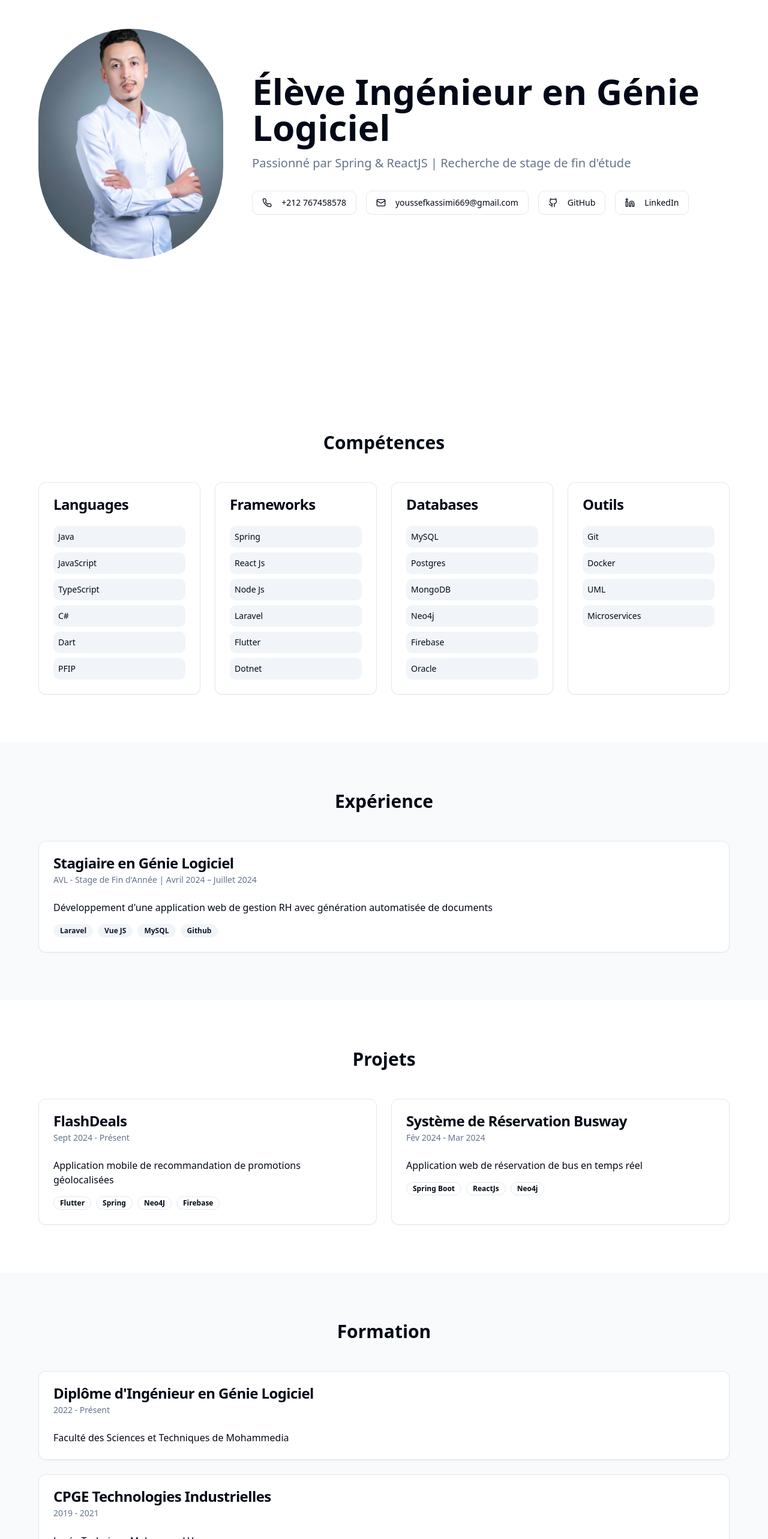
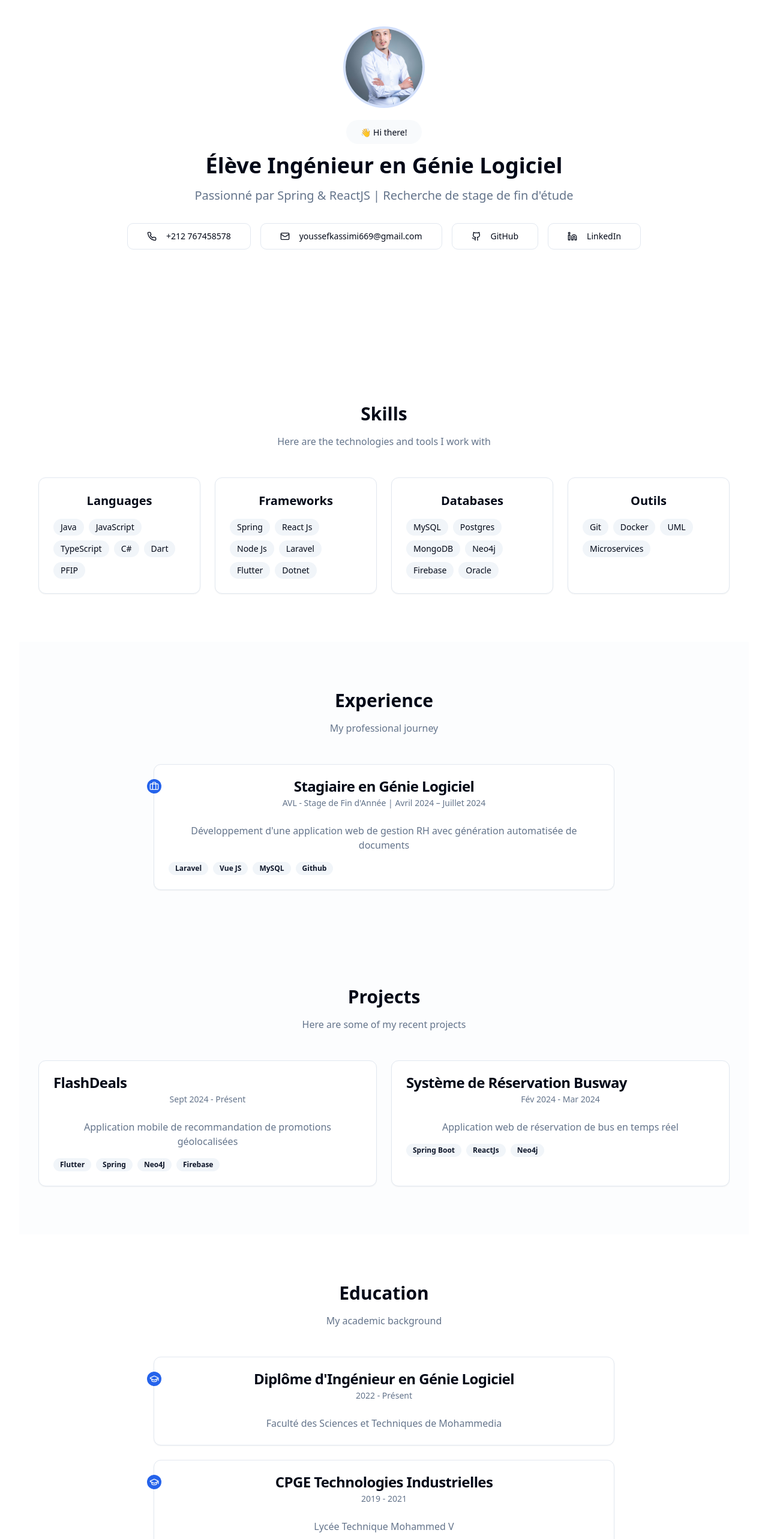
Before and after one commit to youssef130817/MyPortfolio, a React (Vite) app: page / in a window 1280 px wide. Shown: the part 160-2726 px from the top of the page at 60% size. Built offline with nearby package versions, Linux system fonts and the light colour scheme.

Commit message:
Update portfolio design inspiration
Revise the portfolio layout and styling to draw inspiration from the provided image, enhancing the overall aesthetic and user experience.
[skip gpt_engineer]

```diff
--- a/src/App.tsx
+++ b/src/App.tsx
@@ -1,28 +1,14 @@
-import { Toaster } from "@/components/ui/toaster";
-import { Toaster as Sonner } from "@/components/ui/sonner";
-import { TooltipProvider } from "@/components/ui/tooltip";
-import { QueryClient, QueryClientProvider } from "@tanstack/react-query";
-import { BrowserRouter, Routes, Route } from "react-router-dom";
 import { Provider } from "react-redux";
 import { store } from "./store/store";
 import Index from "./pages/Index";
+import "./App.css";
 
-const queryClient = new QueryClient();
-
-const App = () => (
-  <Provider store={store}>
-    <QueryClientProvider client={queryClient}>
-      <TooltipProvider>
-        <Toaster />
-        <Sonner />
-        <BrowserRouter>
-          <Routes>
-            <Route path="/" element={<Index />} />
-          </Routes>
-        </BrowserRouter>
-      </TooltipProvider>
-    </QueryClientProvider>
-  </Provider>
-);
+function App() {
+  return (
+    <Provider store={store}>
+      <Index />
+    </Provider>
+  );
+}
 
 export default App;
--- a/src/components/Education.tsx
+++ b/src/components/Education.tsx
@@ -1,17 +1,24 @@
 import { memo } from "react";
 import { infos } from "@/data/portfolio";
 import { Card, CardContent, CardHeader, CardTitle } from "./ui/card";
+import { GraduationCap } from "lucide-react";
 
 const Education = memo(() => {
   const { formations } = infos;
 
   return (
-    <section className="py-20 px-4 bg-secondary/50">
-      <div className="max-w-6xl mx-auto">
-        <h2 className="text-3xl font-bold text-center mb-12">Formation</h2>
+    <section className="py-20 px-4">
+      <div className="max-w-3xl mx-auto">
+        <div className="text-center mb-12">
+          <h2 className="text-3xl font-bold mb-4">Education</h2>
+          <p className="text-muted-foreground">My academic background</p>
+        </div>
         <div className="space-y-6">
           {formations.map((formation, index) => (
-            <Card key={index}>
+            <Card key={index} className="relative">
+              <div className="absolute -left-3 top-6 w-6 h-6 bg-primary rounded-full flex items-center justify-center">
+                <GraduationCap className="w-4 h-4 text-primary-foreground" />
+              </div>
               <CardHeader>
                 <CardTitle>{formation.diplome}</CardTitle>
                 <div className="text-sm text-muted-foreground">
@@ -19,7 +26,7 @@ const Education = memo(() => {
                 </div>
               </CardHeader>
               <CardContent>
-                <p>{formation.ecole}</p>
+                <p className="text-muted-foreground">{formation.ecole}</p>
               </CardContent>
             </Card>
           ))}
--- a/src/components/Experience.tsx
+++ b/src/components/Experience.tsx
@@ -2,17 +2,24 @@ import { memo } from "react";
 import { infos } from "@/data/portfolio";
 import { Card, CardContent, CardHeader, CardTitle } from "./ui/card";
 import { Badge } from "./ui/badge";
+import { Briefcase } from "lucide-react";
 
 const Experience = memo(() => {
   const { experiences } = infos;
 
   return (
-    <section className="py-20 px-4 bg-secondary/50">
-      <div className="max-w-6xl mx-auto">
-        <h2 className="text-3xl font-bold text-center mb-12">Expérience</h2>
+    <section className="py-20 px-4 bg-secondary/20">
+      <div className="max-w-3xl mx-auto">
+        <div className="text-center mb-12">
+          <h2 className="text-3xl font-bold mb-4">Experience</h2>
+          <p className="text-muted-foreground">My professional journey</p>
+        </div>
         <div className="space-y-6">
           {experiences.map((exp, index) => (
-            <Card key={index}>
+            <Card key={index} className="relative">
+              <div className="absolute -left-3 top-6 w-6 h-6 bg-primary rounded-full flex items-center justify-center">
+                <Briefcase className="w-4 h-4 text-primary-foreground" />
+              </div>
               <CardHeader>
                 <CardTitle>{exp.poste}</CardTitle>
                 <div className="text-sm text-muted-foreground">
@@ -20,10 +27,10 @@ const Experience = memo(() => {
                 </div>
               </CardHeader>
               <CardContent>
-                <p className="mb-4">{exp.description}</p>
+                <p className="mb-4 text-muted-foreground">{exp.description}</p>
                 <div className="flex flex-wrap gap-2">
                   {exp.techs.map((tech) => (
-                    <Badge key={tech} variant="secondary">
+                    <Badge key={tech} variant="secondary" className="rounded-full">
                       {tech}
                     </Badge>
                   ))}
--- a/src/components/Hero.tsx
+++ b/src/components/Hero.tsx
@@ -7,52 +7,57 @@ const Hero = memo(() => {
   const { hero } = infos;
 
   return (
-    <section className="min-h-screen flex items-center justify-center px-4 py-20">
-      <div className="max-w-6xl mx-auto flex flex-col lg:flex-row items-center gap-12">
-        <div className="w-64 h-64 lg:w-96 lg:h-96 rounded-full overflow-hidden">
+    <section className="min-h-[90vh] flex items-center justify-center px-4 py-12">
+      <div className="max-w-4xl mx-auto text-center">
+        <div className="mb-8">
+          <div className="w-32 h-32 mx-auto mb-6 rounded-full overflow-hidden ring-4 ring-primary/20">
             <img
               src="/lovable-uploads/77807dac-7ef6-43d9-9d58-7f82fc859212.png"
               alt="Profile"
               className="w-full h-full object-cover"
             />
           </div>
-        <div className="text-center lg:text-left">
-          <h1 className="text-4xl lg:text-6xl font-bold mb-4">{hero.title}</h1>
-          <p className="text-xl text-muted-foreground mb-8">{hero.subtitle}</p>
-          <div className="flex flex-wrap gap-4 justify-center lg:justify-start">
-            <Button variant="outline" asChild>
+          <div className="inline-block px-6 py-2 rounded-full bg-secondary/50 mb-4">
+            <span className="text-sm">👋 Hi there!</span>
+          </div>
+          <h1 className="text-4xl font-bold mb-4">{hero.title}</h1>
+          <p className="text-xl text-muted-foreground mb-8 max-w-2xl mx-auto">
+            {hero.subtitle}
+          </p>
+        </div>
+        <div className="flex flex-wrap gap-4 justify-center">
+          <Button variant="outline" size="lg" asChild>
             <a href={`tel:${hero.contacts.phone}`}>
-                <Phone className="mr-2 h-4 w-4" />
+              <Phone className="mr-2" />
               {hero.contacts.phone}
             </a>
           </Button>
-            <Button variant="outline" asChild>
+          <Button variant="outline" size="lg" asChild>
             <a href={`mailto:${hero.contacts.email}`}>
-                <Mail className="mr-2 h-4 w-4" />
+              <Mail className="mr-2" />
               {hero.contacts.email}
             </a>
           </Button>
-            <Button variant="outline" asChild>
+          <Button variant="outline" size="lg" asChild>
             <a
               href={`https://github.com/${hero.contacts.github}`}
               target="_blank"
               rel="noopener noreferrer"
             >
-                <Github className="mr-2 h-4 w-4" />
+              <Github className="mr-2" />
               GitHub
             </a>
           </Button>
-            <Button variant="outline" asChild>
+          <Button variant="outline" size="lg" asChild>
             <a
               href={`https://linkedin.com/in/${hero.contacts.linkedin}`}
               target="_blank"
               rel="noopener noreferrer"
             >
-                <Linkedin className="mr-2 h-4 w-4" />
+              <Linkedin className="mr-2" />
               LinkedIn
             </a>
           </Button>
-          </div>
         </div>
       </div>
     </section>
--- a/src/components/Projects.tsx
+++ b/src/components/Projects.tsx
@@ -2,31 +2,46 @@ import { memo } from "react";
 import { infos } from "@/data/portfolio";
 import { Card, CardContent, CardHeader, CardTitle } from "./ui/card";
 import { Badge } from "./ui/badge";
+import { ArrowUpRight } from "lucide-react";
 
 const Projects = memo(() => {
   const { projets } = infos;
 
   return (
-    <section className="py-20 px-4">
+    <section className="py-20 px-4 bg-secondary/20">
       <div className="max-w-6xl mx-auto">
-        <h2 className="text-3xl font-bold text-center mb-12">Projets</h2>
+        <div className="text-center mb-12">
+          <h2 className="text-3xl font-bold mb-4">Projects</h2>
+          <p className="text-muted-foreground">
+            Here are some of my recent projects
+          </p>
+        </div>
         <div className="grid grid-cols-1 md:grid-cols-2 gap-6">
           {projets.map((project, index) => (
             <Card
               key={index}
-              className="hover:shadow-lg transition-all hover:-translate-y-1"
+              className="group hover:shadow-lg transition-all hover:-translate-y-1 cursor-pointer"
             >
               <CardHeader>
-                <CardTitle>{project.titre}</CardTitle>
+                <CardTitle className="flex items-center justify-between">
+                  {project.titre}
+                  <ArrowUpRight className="opacity-0 group-hover:opacity-100 transition-opacity" />
+                </CardTitle>
                 <div className="text-sm text-muted-foreground">
                   {project.periode}
                 </div>
               </CardHeader>
               <CardContent>
-                <p className="mb-4">{project.description}</p>
+                <p className="mb-4 text-muted-foreground">
+                  {project.description}
+                </p>
                 <div className="flex flex-wrap gap-2">
                   {project.techs.map((tech) => (
-                    <Badge key={tech} variant="outline">
+                    <Badge
+                      key={tech}
+                      variant="secondary"
+                      className="rounded-full"
+                    >
                       {tech}
                     </Badge>
                   ))}
--- a/src/components/Skills.tsx
+++ b/src/components/Skills.tsx
@@ -1,6 +1,6 @@
 import { memo } from "react";
 import { infos } from "@/data/portfolio";
-import { Card, CardContent, CardHeader, CardTitle } from "./ui/card";
+import { Card, CardContent } from "./ui/card";
 
 const Skills = memo(() => {
   const { competences } = infos;
@@ -8,24 +8,32 @@ const Skills = memo(() => {
   return (
     <section className="py-20 px-4">
       <div className="max-w-6xl mx-auto">
-        <h2 className="text-3xl font-bold text-center mb-12">Compétences</h2>
+        <div className="text-center mb-12">
+          <h2 className="text-3xl font-bold mb-4">Skills</h2>
+          <p className="text-muted-foreground">
+            Here are the technologies and tools I work with
+          </p>
+        </div>
         <div className="grid grid-cols-1 md:grid-cols-2 lg:grid-cols-4 gap-6">
           {Object.entries(competences).map(([category, skills]) => (
-            <Card key={category} className="hover:shadow-lg transition-shadow">
-              <CardHeader>
-                <CardTitle className="capitalize">{category}</CardTitle>
-              </CardHeader>
-              <CardContent>
-                <ul className="space-y-2">
+            <Card
+              key={category}
+              className="hover:shadow-lg transition-all duration-300 hover:-translate-y-1"
+            >
+              <CardContent className="p-6">
+                <h3 className="text-xl font-semibold mb-4 capitalize">
+                  {category}
+                </h3>
+                <div className="flex flex-wrap gap-2">
                   {skills.map((skill) => (
-                    <li
+                    <span
                       key={skill}
-                      className="bg-secondary p-2 rounded-md text-sm"
+                      className="px-3 py-1 bg-secondary rounded-full text-sm"
                     >
                       {skill}
-                    </li>
+                    </span>
                   ))}
-                </ul>
+                </div>
               </CardContent>
             </Card>
           ))}
--- a/src/pages/Index.tsx
+++ b/src/pages/Index.tsx
@@ -13,7 +13,9 @@ const Index = () => {
   return (
     <div className={isDarkMode ? "dark" : ""}>
       <div className="min-h-screen bg-background text-foreground">
-        <ThemeToggle />
+        <div className="fixed top-4 right-4 z-50">
+          <ThemeToggle />
+        </div>
         <Hero />
         <Skills />
         <Experience />
```
Lines whose indentation alone changed are shown as unchanged.
